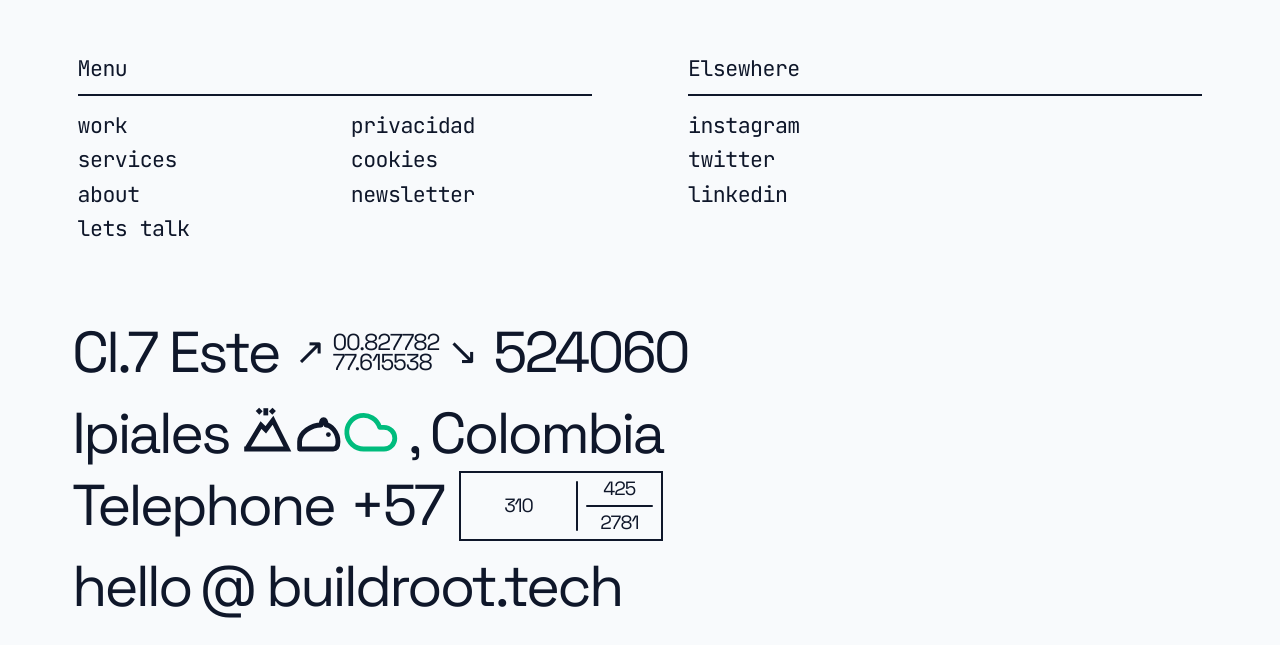
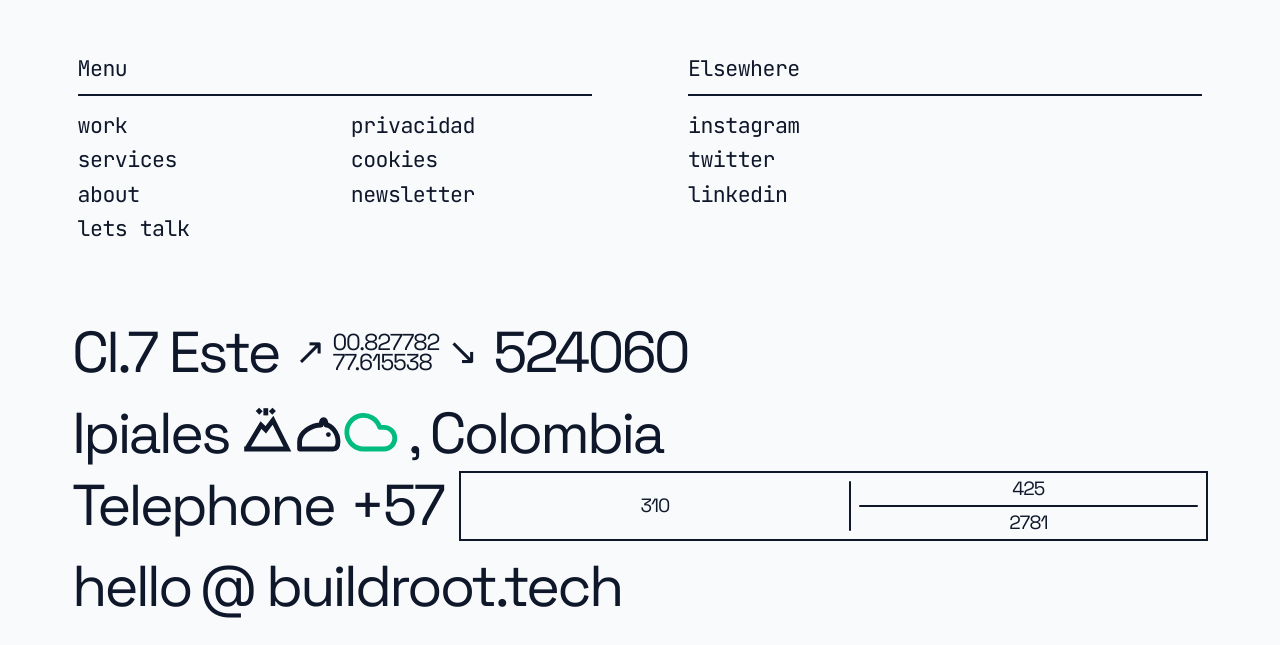
Before and after one commit to buildroot-tech/front-buildroot, a Next.js app: page / in a window 1280 px wide. Shown: the part 4748-5393 px from the top of the page. Built offline with nearby package versions, Linux system fonts and the light colour scheme.

Commit message:
fix(footer): flatten row hierarchy to eliminate structural spacing inequality between rows

```diff
--- a/components/layout/Footer.tsx
+++ b/components/layout/Footer.tsx
@@ -188,11 +188,8 @@ export function Footer(): React.ReactElement {
                 </span>
               </div>
 
-              {/* Rows 2 & 3: City and Phone Grid (Aligned by width) */}
-              <div className="flex flex-col w-max px-2 gap-0">
-
               {/* Row 2: City */}
-                <div className="flex items-end justify-start gap-1 md:gap-2 w-full py-[clamp(0.3rem,0.8vw,1rem)]">
+              <div className="flex items-end justify-start gap-1 md:gap-2 w-full px-2 py-[clamp(0.3rem,0.8vw,1rem)]">
                 <span className="font-display font-normal text-[var(--text-primary)] text-[clamp(2.5rem,4.5vw,6rem)] capitalize leading-[0.85] tracking-tighter whitespace-nowrap translate-y-1 md:translate-y-2">
                   {contactInfo.city}
                 </span>
@@ -219,7 +216,7 @@ export function Footer(): React.ReactElement {
               </div>
 
               {/* Row 3: Telephone and Grid */}
-                <div className="flex items-center justify-start w-full gap-2 md:gap-4 shrink-0 py-[clamp(0.3rem,0.8vw,1rem)]">
+              <div className="flex items-center justify-start w-full px-2 py-[clamp(0.3rem,0.8vw,1rem)] gap-2 md:gap-4">
                 <div className="flex items-center gap-2 md:gap-4 shrink-0">
                   <span className="font-display font-normal text-[var(--text-primary)] text-[clamp(2.5rem,4.5vw,6rem)] leading-[0.85] capitalize tracking-tighter">
                     Telephone
@@ -255,8 +252,6 @@ export function Footer(): React.ReactElement {
                 </div>
               </div>
 
-              </div>
-
               {/* Row 4: Email */}
               <div className="group flex items-center justify-start w-full px-2 py-[clamp(0.3rem,0.8vw,1rem)] bg-[var(--bg-primary)] hover:bg-[var(--text-primary)] transition-colors duration-300">
                 <a href={`mailto:${contactInfo.email}`} className="flex items-center justify-start gap-1 md:gap-2 w-full">
```
Lines whose indentation alone changed are shown as unchanged.
